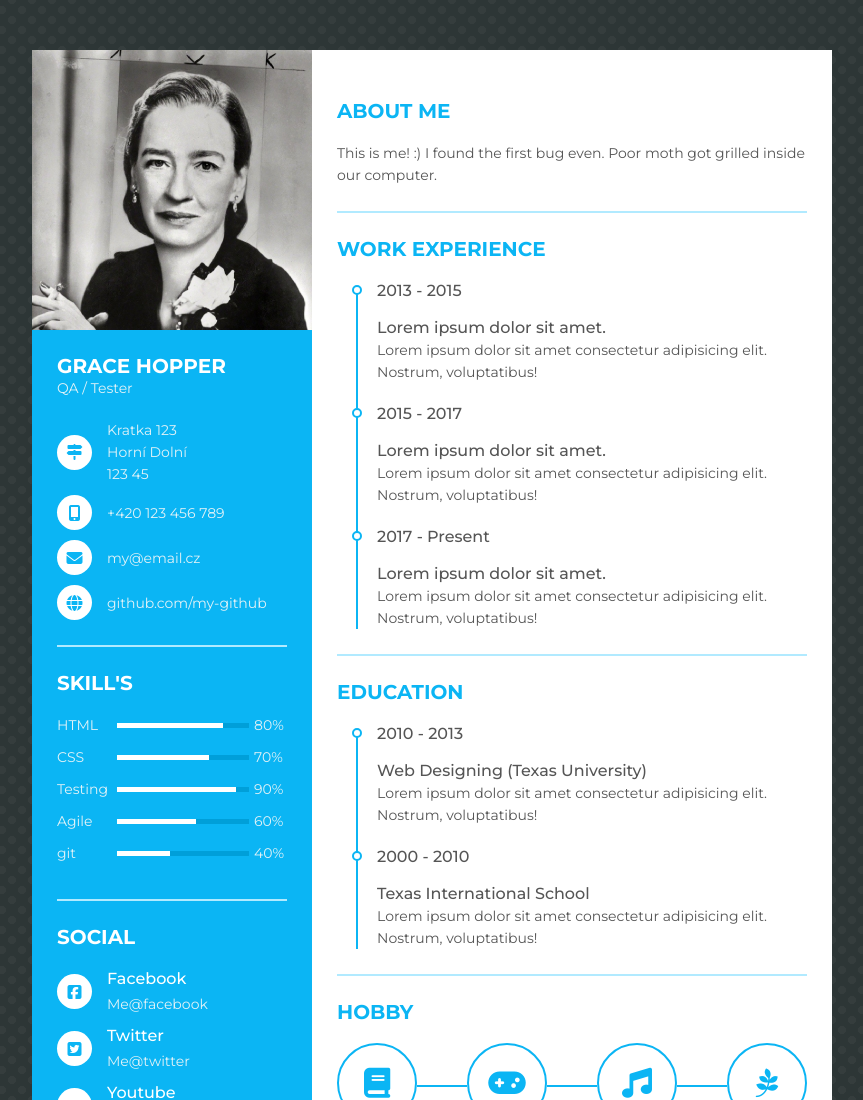
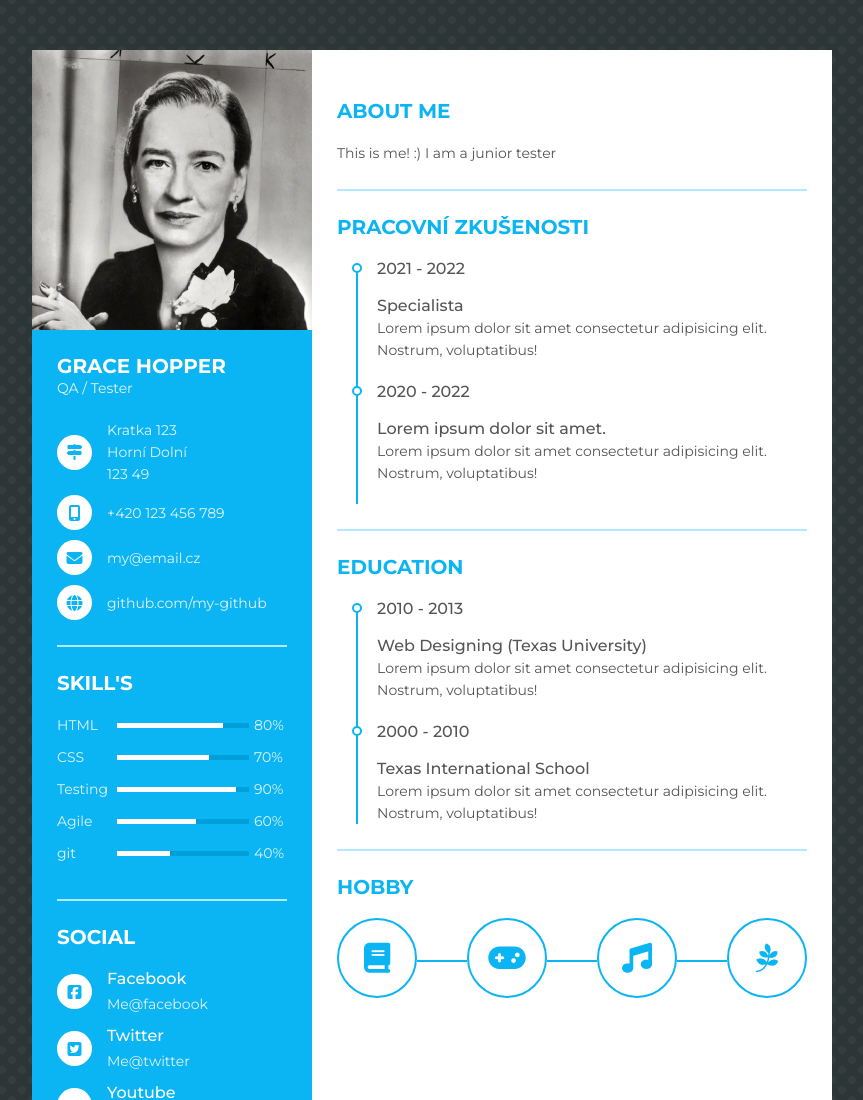
Before and after one commit to Robitnychok/CV-, a plain HTML site: page index.html in a window 1280 px wide. Shown: the top 1100 px of the page, without its empty margins (208-1071 px from the left). Drawn offline with Linux system fonts and the light colour scheme.

Commit message:
Some test changes

```diff
--- a/index.html
+++ b/index.html
@@ -30,7 +30,7 @@
                             <div class="data">
                                 Kratka 123 <br />
                                 Horní Dolní <br>
-                                123 45
+                                123 49
                             </div>
                         </li>
                         <li>
@@ -146,41 +146,40 @@
                     <p class="bold">About me</p>
                 </div>
                 <p>
-                    This is me! :) I found the first bug even. Poor moth got grilled inside our computer.
-                </p>
+                    This is me! :) I am a junior tester
             </div>
             <div class="resume_item resume_work">
                 <div class="title">
-                    <p class="bold">Work Experience</p>
+                    <p class="bold">PRACOVNÍ ZKUŠENOSTI
+</p>
                 </div>
                 <ul>
                     <li>
-                        <div class="date">2013 - 2015</div>
+                        <div class="date">2021 - 2022</div>
                         <div class="info">
-                            <p class="semi-bold">Lorem ipsum dolor sit amet.</p>
+                            <p class="semi-bold">Specialista </p>
                             <p>
-                                Lorem ipsum dolor sit amet consectetur adipisicing elit.
-                                Nostrum, voluptatibus!
+                               Lorem ipsum dolor sit amet consectetur adipisicing elit. Nostrum, voluptatibus!
                             </p>
                         </div>
                     </li>
                     <li>
-                        <div class="date">2015 - 2017</div>
+                        <div class="date">2020 - 2022</div>
                         <div class="info">
-                            <p class="semi-bold">Lorem ipsum dolor sit amet.</p>
+                            <p class="semi-bold"> Lorem ipsum dolor sit amet.
+
+</p>
                             <p>
-                                Lorem ipsum dolor sit amet consectetur adipisicing elit.
-                                Nostrum, voluptatibus!
+                                Lorem ipsum dolor sit amet consectetur adipisicing elit. Nostrum, voluptatibus!
                             </p>
                         </div>
                     </li>
                     <li>
-                        <div class="date">2017 - Present</div>
+                        <div class="date"></div>
                         <div class="info">
-                            <p class="semi-bold">Lorem ipsum dolor sit amet.</p>
+                            <p class="semi-bold"></p>
                             <p>
-                                Lorem ipsum dolor sit amet consectetur adipisicing elit.
-                                Nostrum, voluptatibus!
+
                             </p>
                         </div>
                     </li>
```
